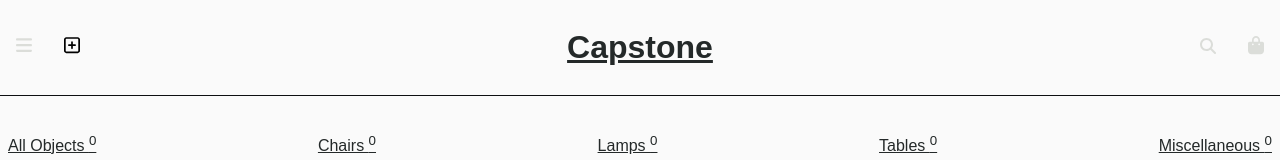
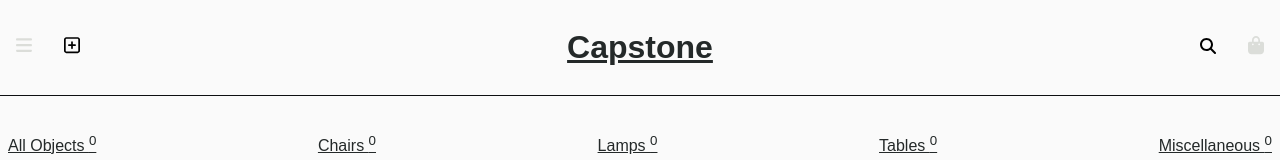
Before and after one commit to EasyPeasyGH/capstone, a Next.js app: page / in a window 1280 px wide. Shown: the top 160 px of the page. Built offline with nearby package versions, Linux system fonts and the light colour scheme; no server answers; the database is empty.

Commit message:
bug fix search

```diff
--- a/components/Header.js
+++ b/components/Header.js
@@ -5,6 +5,7 @@ export default function Header({ search, toggleSearch }) {
   const router = useRouter();
   const { push, pathname } = router;
 
+  console.log("push pathname", typeof pathname);
   return (
     <header>
       <div className="headerBar__box">
@@ -27,9 +28,10 @@ export default function Header({ search, toggleSearch }) {
         <Link href="/">Capstone</Link>
       </h1>
       <div className="headerBar__box">
-        {pathname === "/" && (
-          <div className="icon unavailable">
+        <div className="icon">
+          {/* <div {pathname === "/" ? {className="icon"} : {className="icon unavailable"}}> */}
           <Link
+            className={pathname !== "/" && "unavailable"}
             href="/"
             target="_self"
             alt="Toggle search bar"
@@ -44,7 +46,6 @@ export default function Header({ search, toggleSearch }) {
             </svg>
           </Link>
         </div>
-        )}
         <div className="icon unavailable">
           <Link href="/shoppingcard" target="_self" alt="Link to shopping card">
             <svg xmlns="http://www.w3.org/2000/svg" viewBox="0 0 448 512">
--- a/styles/globals.css
+++ b/styles/globals.css
@@ -68,7 +68,7 @@ header {
 
 .search {
   position: absolute;
-  top: 0rem;
+  top: -6rem;
   left: 0;
   width: 100%;
   height: 6rem;
@@ -78,7 +78,7 @@ header {
 }
 
 .search--on {
-  top: 6rem;
+  top: 0rem;
 }
 
 .search > label {
@@ -131,6 +131,7 @@ nav {
 }
 
 main {
+  position: relative;
   border-bottom: 1px solid var(--color-dark-1);
 }
 
@@ -384,6 +385,7 @@ button {
   cursor: no-drop;
   color: var(--color-light-1);
   fill: var(--color-light-1);
+  pointer-events: none;
 }
 
 .cc {
```
Lines whose indentation alone changed are shown as unchanged.
